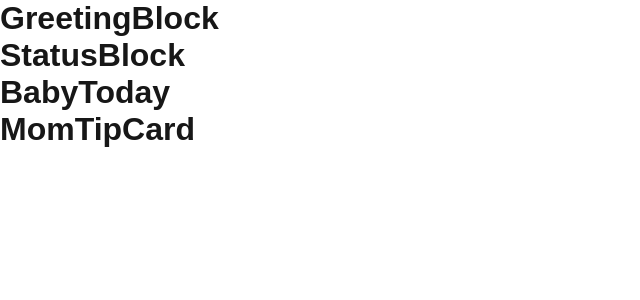
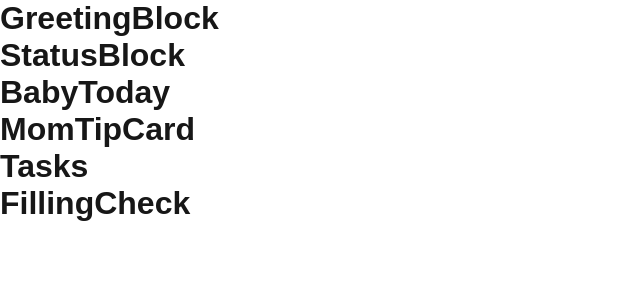
Before and after one commit to ZViacheslavV/fullstack-genesis-project-fs, a Next.js app: page / in a window 1280 px wide. Shown: the top 300 px of the page, without its empty margins (0-640 px from the left). Built offline with nearby package versions, Linux system fonts and the light colour scheme.

Commit message:
add dash expl

```diff
--- a/app/page.tsx
+++ b/app/page.tsx
@@ -1,9 +1,15 @@
 const Home = () => (
   <>
-    <h1>GreetingBlock</h1>
-    <h1>StatusBlock</h1>
-    <h1>BabyToday</h1>
-    <h1>MomTipCard</h1>
+    <div>
+      <h1>GreetingBlock</h1>
+      <h1>StatusBlock</h1>
+      <h1>BabyToday</h1>
+      <h1>MomTipCard</h1>
+    </div>
+    <div>
+      <h1>Tasks</h1>
+      <h1>FillingCheck</h1>
+    </div>
   </>
 );
 
```
